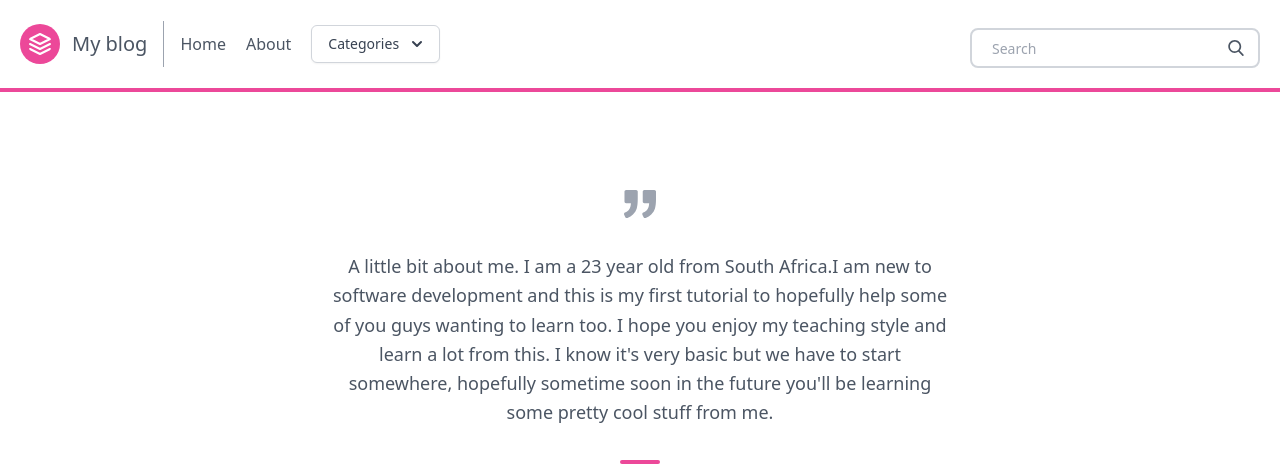
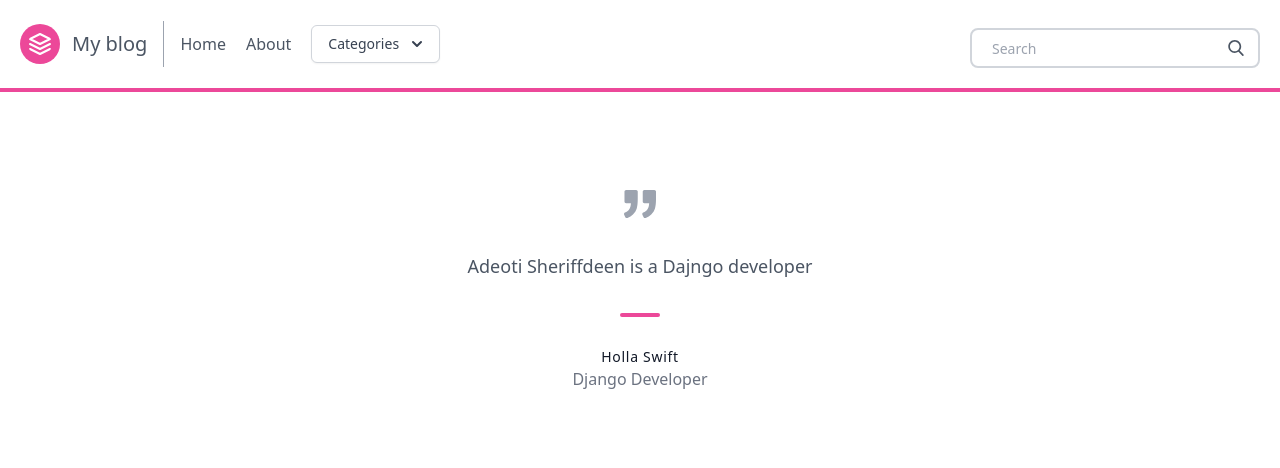
Before and after one commit to Holla-swift/blogpost, a Django app: page /about/ in a window 1280 px wide. Shown: the top 468 px of the page. Run offline with Django 4.2, Linux system fonts and the light colour scheme; data comes from the database, SQL or seed files in the repository; some libraries are stand-ins or nearby versions; grey boxes are pictures that could not be loaded.

Commit message:
new changes

```diff
--- a/blogpost/views.py
+++ b/blogpost/views.py
@@ -31,7 +31,7 @@ def about(request):
 
 def category_post_list(request, slug):
     category = Category.objects.get(slug=slug)
-    posts = Post.objects.filter(categories_in=[category])
+    posts = Post.objects.filter(categories__in=[category])
     context = {
         'posts': posts,
     }
@@ -50,8 +50,8 @@ def search(request):
     query = request.GET.get('q')
     if query:
         queryset = queryset.filter(
-            Q(title_icontains = query) |
-            Q(overview_icontains=query)
+            Q(title__icontains = query) |
+            Q(overview__icontains=query)
         ).distinct()
     context = {
         'queryset': queryset
--- a/templates/about_page.html
+++ b/templates/about_page.html
@@ -7,15 +7,17 @@
         <svg xmlns="http://www.w3.org/2000/svg" fill="currentColor" class="inline-block w-8 h-8 text-gray-400 mb-8" viewBox="0 0 975.036 975.036">
           <path d="M925.036 57.197h-304c-27.6 0-50 22.4-50 50v304c0 27.601 22.4 50 50 50h145.5c-1.9 79.601-20.4 143.3-55.4 191.2-27.6 37.8-69.399 69.1-125.3 93.8-25.7 11.3-36.8 41.7-24.8 67.101l36 76c11.6 24.399 40.3 35.1 65.1 24.399 66.2-28.6 122.101-64.8 167.7-108.8 55.601-53.7 93.7-114.3 114.3-181.9 20.601-67.6 30.9-159.8 30.9-276.8v-239c0-27.599-22.401-50-50-50zM106.036 913.497c65.4-28.5 121-64.699 166.9-108.6 56.1-53.7 94.4-114.1 115-181.2 20.6-67.1 30.899-159.6 30.899-277.5v-239c0-27.6-22.399-50-50-50h-304c-27.6 0-50 22.4-50 50v304c0 27.601 22.4 50 50 50h145.5c-1.9 79.601-20.4 143.3-55.4 191.2-27.6 37.8-69.4 69.1-125.3 93.8-25.7 11.3-36.8 41.7-24.8 67.101l35.9 75.8c11.601 24.399 40.501 35.2 65.301 24.399z"></path>
         </svg>
-        <p class="leading-relaxed text-lg">A little bit about me. I am a 23 year old from South Africa.I am new to software development and this is my first tutorial to hopefully help some of you guys wanting to learn too. I hope you enjoy my teaching style and learn a lot from this. I know it's very basic but we have to start somewhere, hopefully sometime soon in the future you'll be learning some pretty cool stuff from me. </p>
+        <p class="leading-relaxed text-lg">
+        Adeoti Sheriffdeen is a Dajngo developer
+        </p>
         <span class="inline-block h-1 w-10 rounded bg-pink-500 mt-8 mb-6"></span>
-        <h2 class="text-gray-900 font-medium title-font tracking-wider text-sm">SAVANNAH</h2>
-        <p class="text-gray-500">New Django Developer</p>
+        <h2 class="text-gray-900 font-medium title-font tracking-wider text-sm">Holla Swift</h2>
+        <p class="text-gray-500">Django Developer</p>
       </div>
     </div>
     <div class="flex flex-wrap justify-center">
       <img
-      src="https://u7.uidownload.com/vector/868/417/vector-female-developer-eps-svg.jpg"
+      src="https://avatars.githubusercontent.com/u/100189411?s=96&v=4"
       class="p-3 bg-white border rounded max-w-sm"
       alt="..."
     />
```
